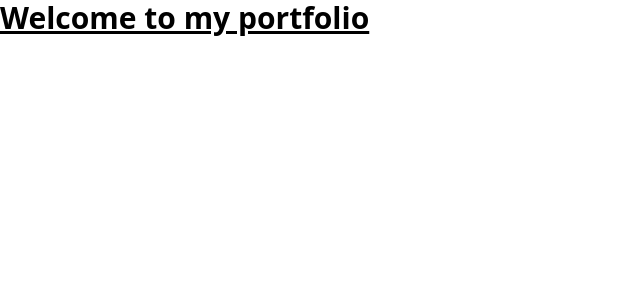
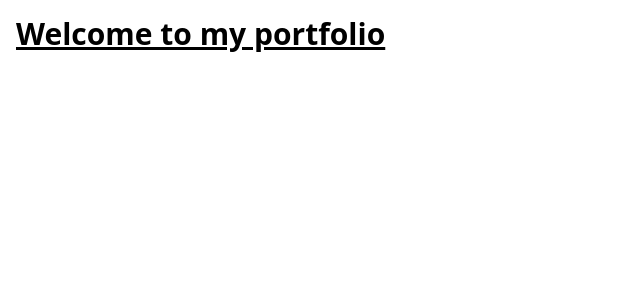
Before and after one commit to Jonzubi/portfolio, a Next.js app: page / in a window 1280 px wide. Shown: the top 300 px of the page, without its empty margins (0-640 px from the left). Built offline with nearby package versions, Linux system fonts and the light colour scheme.

Commit message:
Padding en body

```diff
--- a/src/styles/globals.css
+++ b/src/styles/globals.css
@@ -1,3 +1,7 @@
 @tailwind base;
 @tailwind components;
 @tailwind utilities;
+
+body {
+    padding: 1rem;
+}
```
